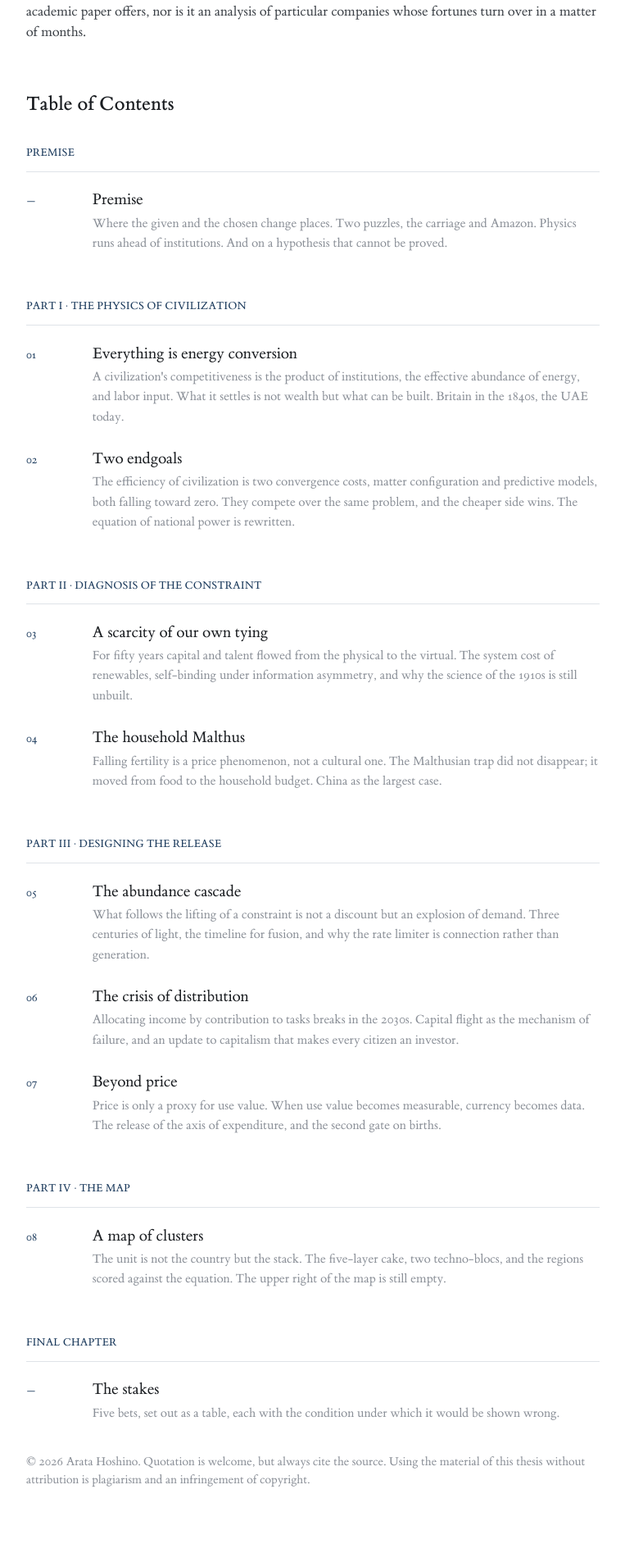
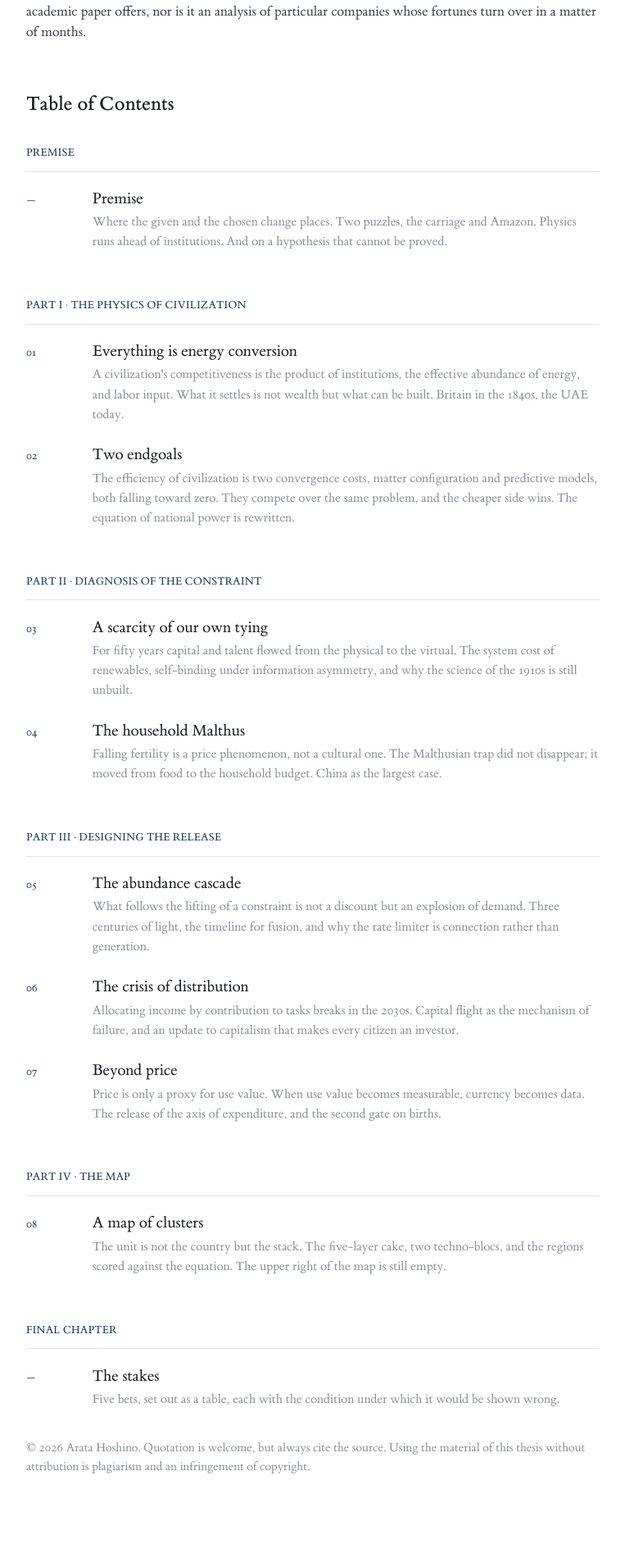
Before and after one commit to arata-hoshino/arata-hoshino.github.io, a Jekyll site: the page built from index.md, in a window 1280 px wide. Shown: the part 1808-3713 px from the top of the page at 82% size, without its empty margins (258-1021 px from the left). Built offline with Jekyll 4.4.1, drawn with Linux system fonts in a browser that asks for light colours.

Commit message:
Take the two even gaps of the contents down another eighth
Co-Authored-By: Claude Opus 5 <noreply@anthropic.com>

```diff
--- a/assets/css/style.css
+++ b/assets/css/style.css
@@ -621,7 +621,7 @@ main {
   /* an h3, so it takes the navy uppercase label from .prose h3; the
      margins are set in rem, not in the em of that 0.8em label, and
      scoped so .prose h3 does not outrank them */
-  margin: 3.4rem 0 1.36rem;
+  margin: 3.4rem 0 1.275rem;
   padding-bottom: 0.9em;
   border-bottom: 1px solid var(--rule);
 }
@@ -642,7 +642,7 @@ main {
   grid-template-columns: 3.25em minmax(0, 1fr);
   align-items: baseline;
   gap: 0 1.5em;
-  margin: 0 0 clamp(1.25rem, 2.5vw, 1.645rem);
+  margin: 0 0 clamp(1.15rem, 2.3vw, 1.5125rem);
   padding: 0;
 }
 
```
